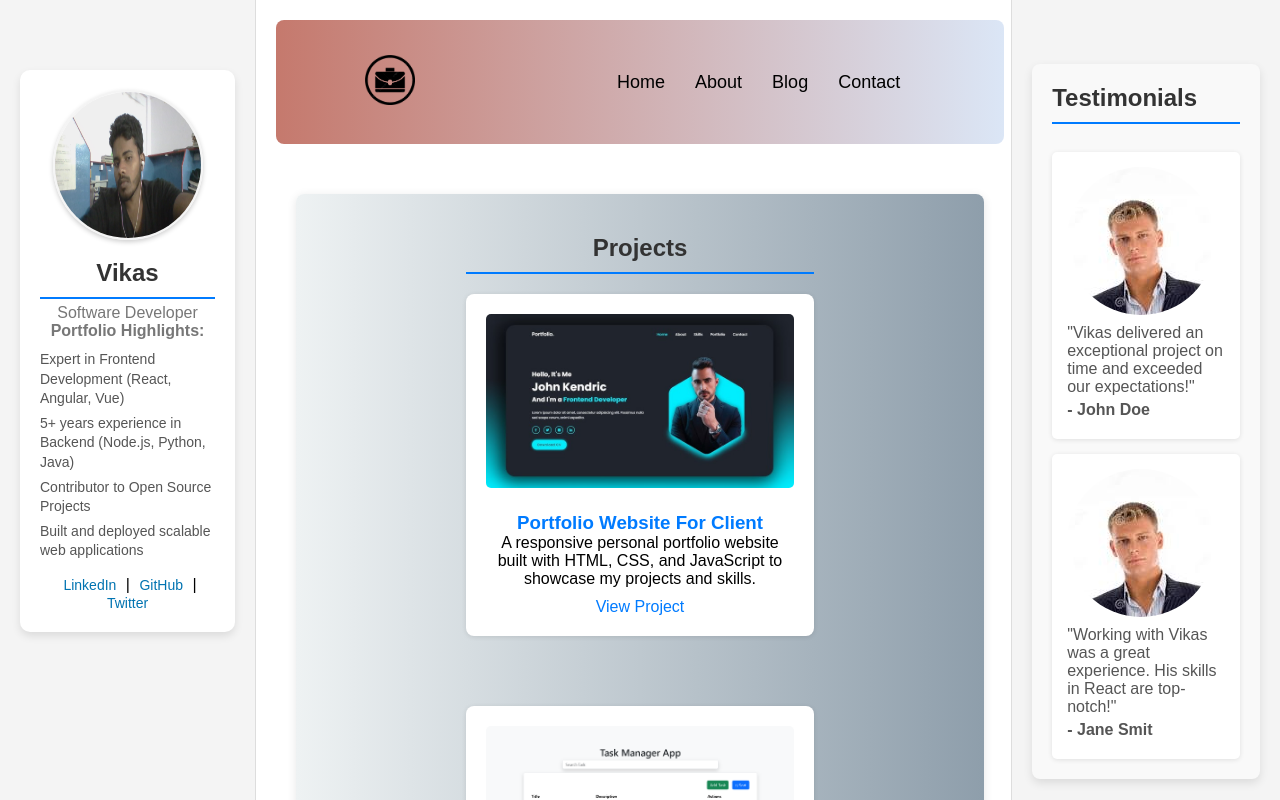
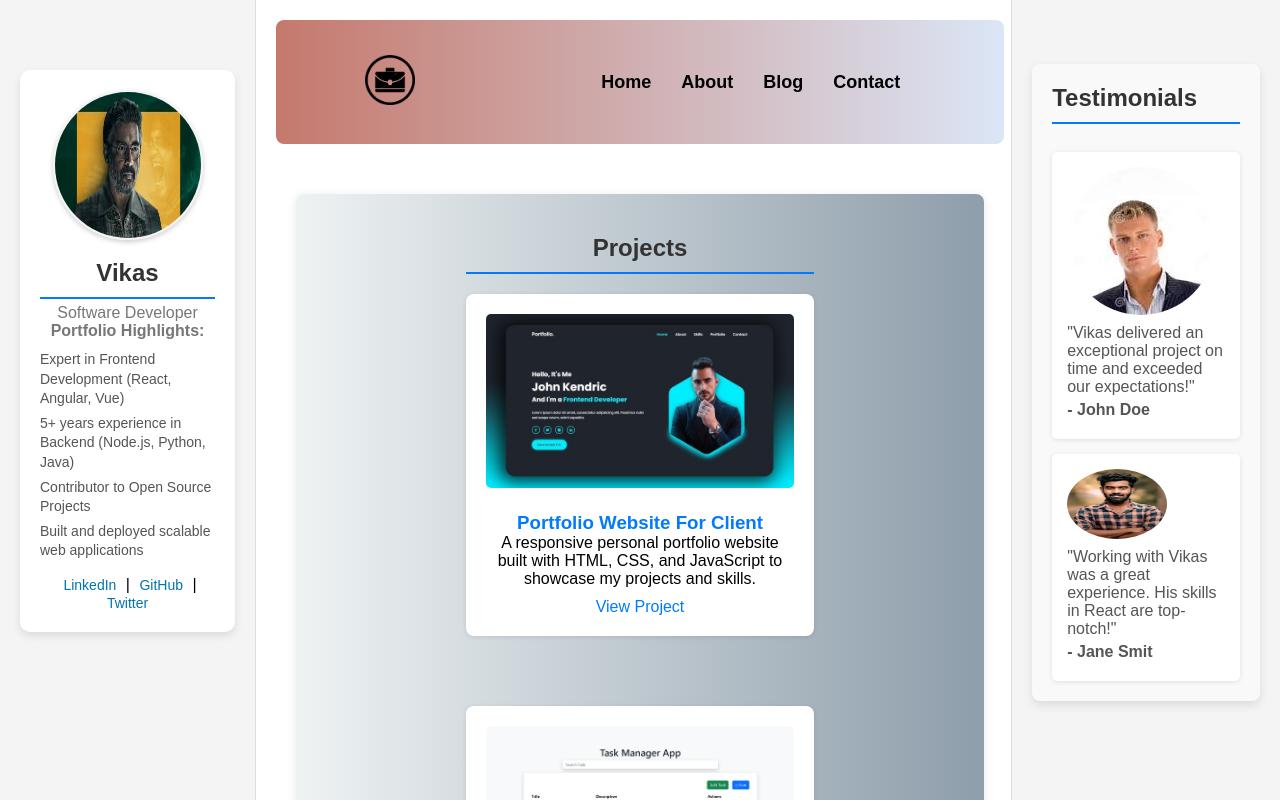
Before and after one commit to vikasverma-here/sheryiansh_weekly_task_html_css, a plain HTML site: page portfolio/index.html in a window 1280 px wide. Drawn offline with Linux system fonts and the light colour scheme; files whose address does not match are found by name.

Commit message:
complete portfolio

```diff
--- a/portfolio/index.html
+++ b/portfolio/index.html
@@ -11,7 +11,7 @@
         <div class="left">
             <div class="profile-card">
                 <div class="profile-image">
-                  <img src="user.jpg" alt="">
+                  <img src="original.jpeg" alt="">
                 </div>
                 <div class="profile-info">
                     <h2>Vikas</h2>
@@ -150,7 +150,7 @@
                         <p><strong>- John Doe</strong></p>
                     </div>
                     <div class="testimonial">
-                        <img src="man1.jpeg" alt="Person 2" class="testimonial-img">
+                        <img src="man3.jpeg" alt="Person 2" class="testimonial-img" style="width: 100px; height: 70px;">
                         <p>"Working with Vikas was a great experience. His skills in React are top-notch!"</p>
                         <p><strong>- Jane Smit</strong></p>
                     </div>
--- a/portfolio/style.css
+++ b/portfolio/style.css
@@ -43,6 +43,7 @@ body, html {
     background: #DBE6F6;
     background: -webkit-linear-gradient(to right, #C5796D, #DBE6F6);
     background: linear-gradient(to right, #C5796D, #DBE6F6);
+
 }
 
 /* Profile image styling */
@@ -141,6 +142,8 @@ body, html {
     z-index: 1000;
 
 
+
+
 }
 
 .elements {
@@ -157,6 +160,7 @@ body, html {
     font-size: 24px;
     font-weight: bold;
     width: 50px;
+    font-weight: 900;
 
 }
 
@@ -174,6 +178,7 @@ body, html {
     text-decoration: none;
     font-size: 18px;
     transition: color 0.3s ease;
+    font-weight: 800;
 }
 
 .nav-links a:hover {
```
Also changed, not shown: Ai_tool_platform/man3.jpeg (added), portfolio/man3.jpeg (added), portfolio/original.jpeg (added).
